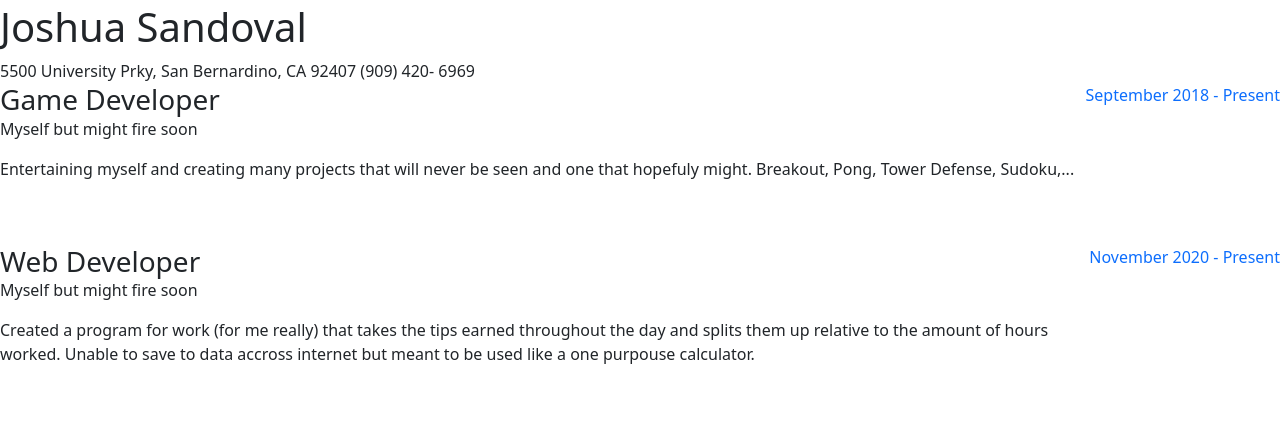
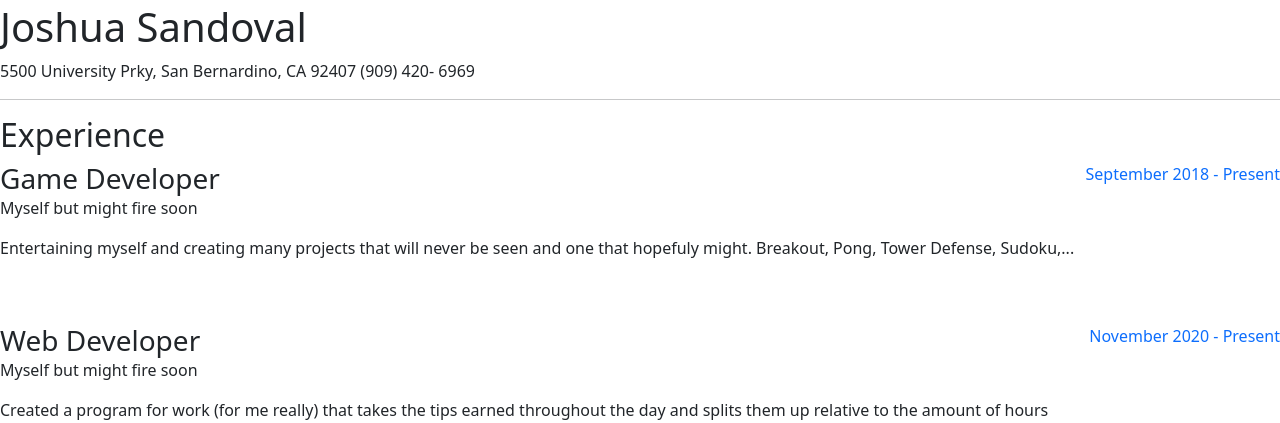
Before and after one commit to JoshESandoval/CSE4500, a PHP site: page / in a window 1280 px wide. Shown: the part 93-516 px from the top of the page. Run offline with PHP 8.4, Linux system fonts and the light colour scheme.

Commit message:
Update index.php

```diff
--- a/index.php
+++ b/index.php
@@ -10,6 +10,7 @@
   </head>
 
   <body data-bs-spy="scroll" data-bs-target="#navbar-example3" style="position-relative">
+    <!-- Navigation Panel -->
     <div class="left-nav">
       <nav id="navbar-example3" class="navbar vertical-center flex-column center">
         <nav class="nav flex-column">
@@ -19,8 +20,10 @@
       </nav>
     </div>
 
+    <!--Begining of Main Body -->
     <div data-bs-offset="0" tabindex="0">
 
+      <!--start of about -->
       <div id="about" class="content-item">
         <div class="vertical-center">
           <h1 ><?php echo $json_data['first-name']; echo ' '; echo $json_data['last-name']; ?></h1>
@@ -28,10 +31,16 @@
           <span> <?php echo $json_data['phone'];   ?></span>
         </div>
       </div>
+      <hr>
+
+      <!--Start of experience -->
       <div id="experience" class="content-item">
         <div class="vertical-center">
+          <h2>Experience</h2>
           <?php
           foreach($json_data['experience'] AS $experience){?>
+
+            <!--Sub-heading of experience -->
             <div class = "d-flex flex-column flex-md-row justify-content-between mb-5">
               <div class = "flex-grow-1">
                 <h3 class = "mb-0"><?php echo $experience['title']; ?></h3>
@@ -42,7 +51,7 @@
                 <span class = "text-primary"><?php echo $experience['period']; ?></span>
               </div>
             </div>
-        </div>
+          </div>
         <?php } ?>
       </div>
     </div>
```
